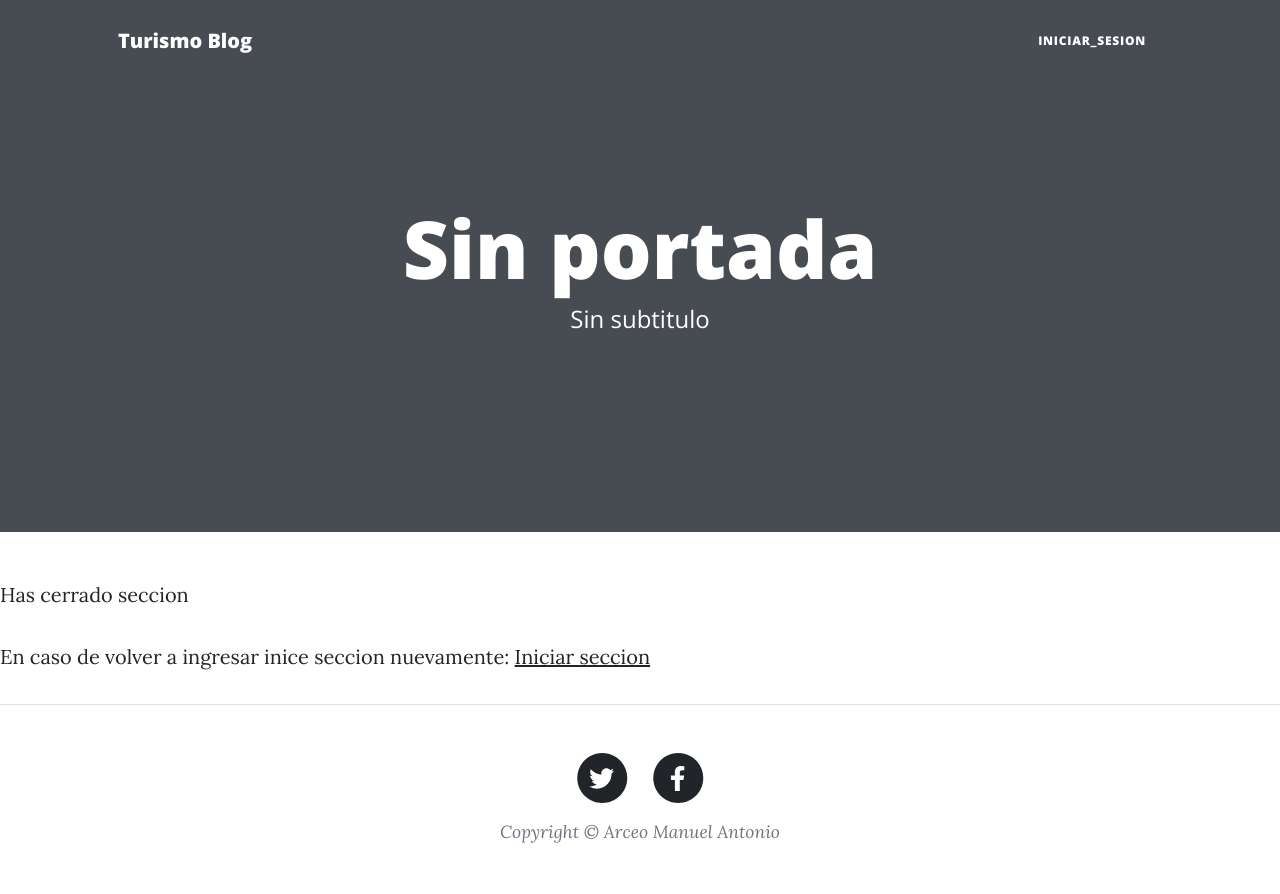
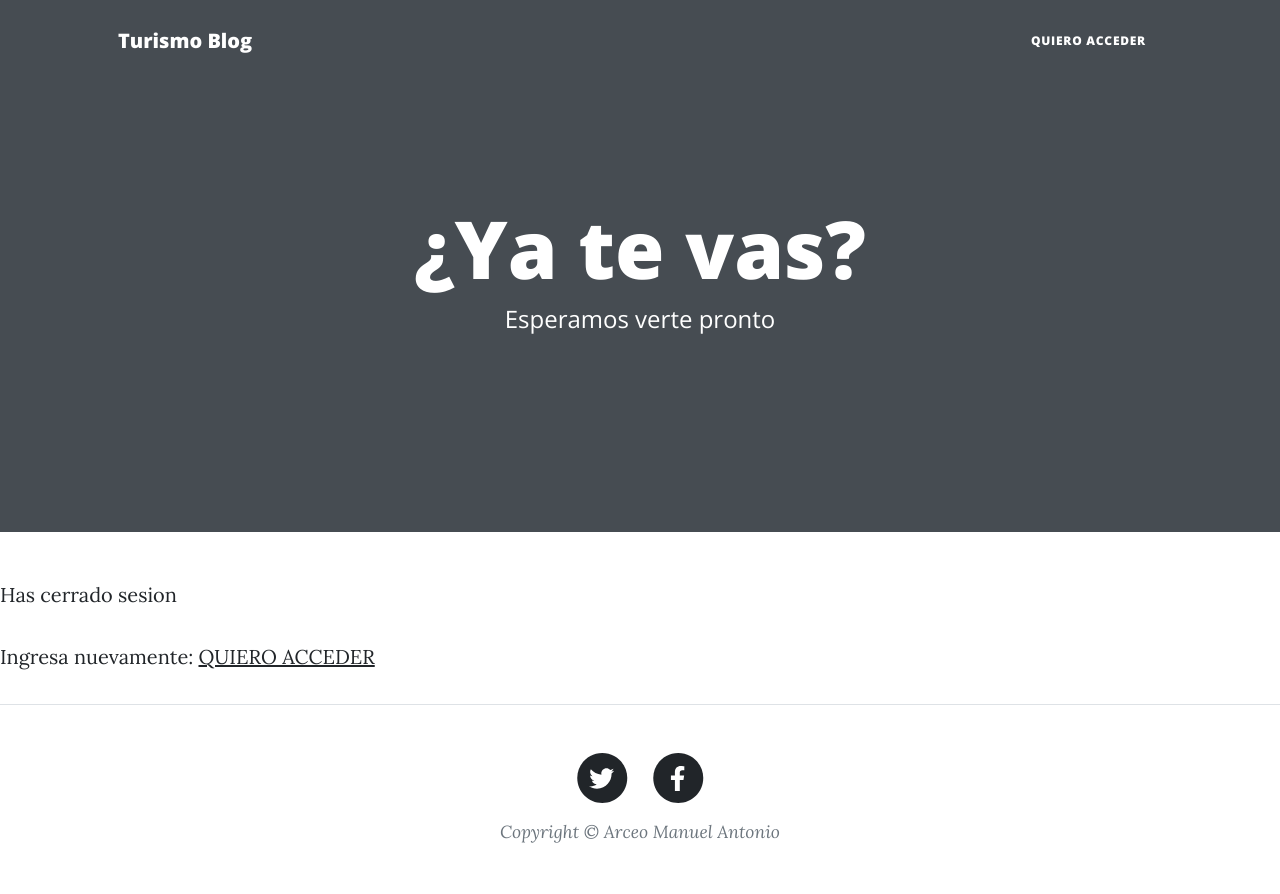
Before and after one commit to Manu-arceo/Entrega1-Arceo, a Django app: page /turismoBahia/logout/ in a window 1280 px wide. Run offline with Django 4.2, Linux system fonts and the light colour scheme; some libraries are stand-ins or nearby versions.

Commit message:
Version: Correciones

```diff
--- a/src/turismoBahia/forms.py
+++ b/src/turismoBahia/forms.py
@@ -30,10 +30,11 @@ class CreacionUsuarios(UserCreationForm):
     email = EmailField()
     password1 = CharField(label="Constraseña", widget=PasswordInput)
     password2 = CharField(label="Confirmar contraseña", widget=PasswordInput)
-
+    first_name = CharField(label="Nombre")
+    last_name = CharField(label="Apellido")
     class Meta:
         model = User
-        fields = ["username", "email", "password1", "password2"]
+        fields = ["first_name","last_name","email","username","password1", "password2"]
         help_texts = {"username": "", "email": "", "password1": "","password2": "" }
 
 
--- a/src/turismoBahia/templates/turismoBahia/base.html
+++ b/src/turismoBahia/templates/turismoBahia/base.html
@@ -35,10 +35,10 @@
                         <li class="nav-item"><a class="nav-link px-lg-3 py-3 py-lg-4" href="{% url 'centroHistorico' %}">Centro Historico</a></li>
                         <li class="nav-item"><a class="nav-link px-lg-3 py-3 py-lg-4" href="{% url 'parques' %}">Parques</a></li>
                         <li class="nav-item"><a class="nav-link px-lg-3 py-3 py-lg-4" href="{% url 'crear_museo' %}">Formulario</a></li>
-                        <li class="nav-item"><a class="nav-link px-lg-3 py-3 py-lg-4" href="{% url 'logout' %}">Salir</a></li>
+                        <li class="nav-item"><a class="nav-link px-lg-3 py-3 py-lg-4" href="{% url 'logout' %}">Regreso luego</a></li>
 
                         {% else %}
-                        <li class="nav-item"><a class="nav-link px-lg-3 py-3 py-lg-4" href="{% url 'iniciar_sesion' %}">iniciar_sesion</a></li>
+                        <li class="nav-item"><a class="nav-link px-lg-3 py-3 py-lg-4" href="{% url 'iniciar_sesion' %}">Quiero acceder</a></li>
                         {% endif %}
                     </ul>
                 </div>
--- a/src/turismoBahia/templates/turismoBahia/login.html
+++ b/src/turismoBahia/templates/turismoBahia/login.html
@@ -1,5 +1,7 @@
 {% extends 'turismoBahia/base.html' %}
 
+{% block portada %} Que gusto verte :) {% endblock %}
+{% block subtitulo %} Estas en el sitio correcto para conocer Bahia Blanca {% endblock subtitulo %}
 
 
 {% block contenido %}
@@ -17,8 +19,8 @@
     </form>
 
 
-    <p>Si no tienes una cuenta puede registrarse aqui:
-        <a style="color:blue ;" href="/turismoBahia/register/"">Registrarse</a>
+    <p>Si no tenes una cuenta, podes hacerlo aca:
+        <a style="color:blue ;" href="/turismoBahia/register/""> QUIERO REGISTRARME</a>
     </p>
 
 
--- a/src/turismoBahia/templates/turismoBahia/logout.html
+++ b/src/turismoBahia/templates/turismoBahia/logout.html
@@ -1,13 +1,13 @@
 {% extends 'turismoBahia/base.html' %}
 
-
-
+{% block portada %} ¿Ya te vas? {% endblock %}
+{% block subtitulo %} Esperamos verte pronto {% endblock subtitulo %}
 {% block contenido %}
 
 
-    <p>Has cerrado seccion</p>
-    <p>En caso de volver a ingresar inice seccion nuevamente:
-        <a href="/turismoBahia/login/"">Iniciar seccion</a>
+    <p>Has cerrado sesion</p>
+    <p>Ingresa nuevamente:
+        <a href="/turismoBahia/login/"">QUIERO ACCEDER</a>
     </p>
 
 
```
